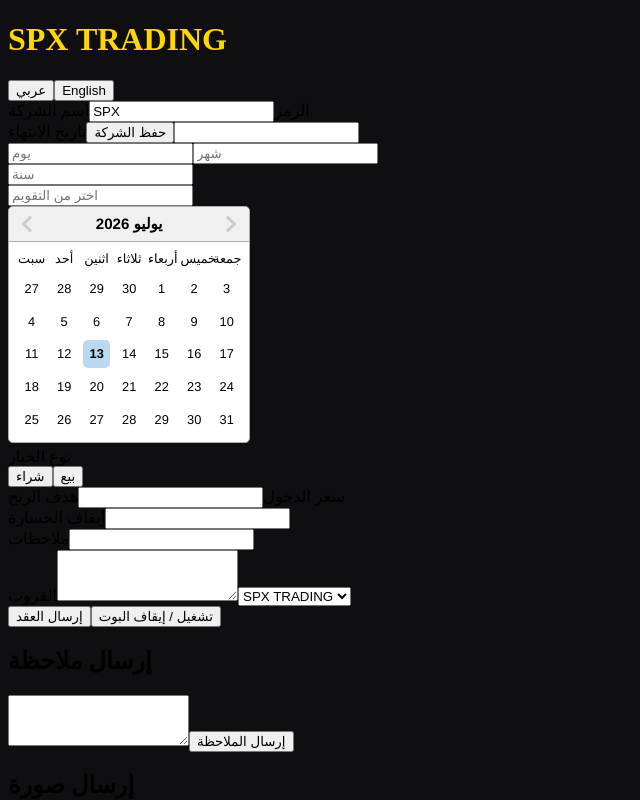
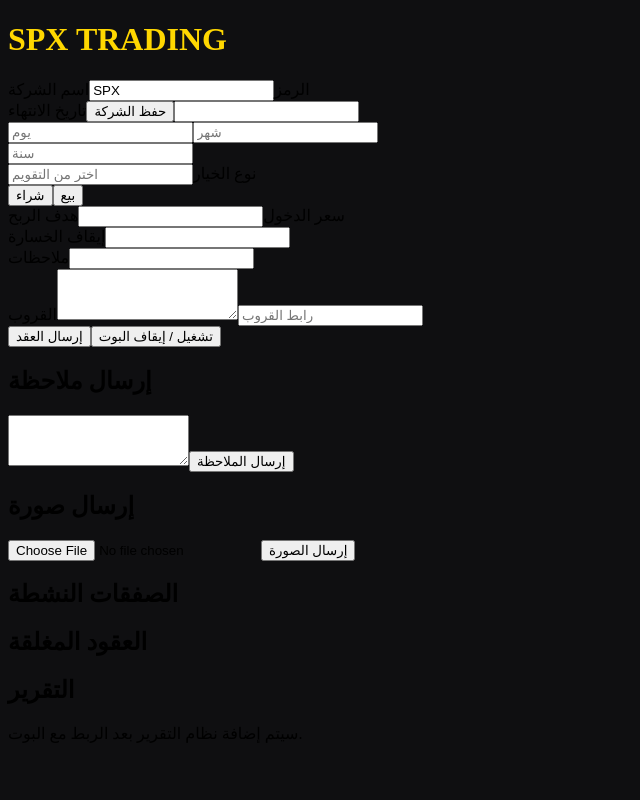
Before and after one commit to alshlyzwz440-collab/dashboard-simple-2024, a Next.js app: page /dashboard in a window 1280 px wide. Shown: the top 800 px of the page, without its empty margins (0-640 px from the left). Built offline with nearby package versions, Linux system fonts and the light colour scheme.

Commit message:
final clean dashboard

```diff
--- a/app/dashboard/page.tsx
+++ b/app/dashboard/page.tsx
@@ -3,18 +3,12 @@
 // react-datepicker installed
 
 import { useState, useEffect } from "react";
-import DatePicker, { registerLocale } from "react-datepicker";
+import DatePicker from "react-datepicker";
 import "react-datepicker/dist/react-datepicker.css";
 
-// الاستيراد الصحيح 100٪
-import { ar, enUS } from "date-fns/locale";
-
-registerLocale("ar", ar);
-registerLocale("en", enUS);
+// ❌ لا يوجد أي استيراد للغات (هذا اللي كان يخرب البناء)
 
 export default function DashboardPage() {
-  const [lang, setLang] = useState("ar");
-
   const [symbol, setSymbol] = useState("SPX");
   const [companyInput, setCompanyInput] = useState("");
   const [companies, setCompanies] = useState<string[]>([]);
@@ -31,13 +25,14 @@ export default function DashboardPage() {
   const [stopLoss, setStopLoss] = useState("");
   const [notes, setNotes] = useState("");
 
-  const [groups] = useState(["SPX TRADING", "QQQ GROUP", "TSLA GROUP"]);
-  const [selectedGroup, setSelectedGroup] = useState("SPX TRADING");
+  // ✔ القروبات فاضية – أنت تضيف بنفسك
+  const [selectedGroup, setSelectedGroup] = useState("");
 
   const [activeTrades, setActiveTrades] = useState<any[]>([]);
   const [closedTrades, setClosedTrades] = useState<any[]>([]);
+  const [imageFile, setImageFile] = useState<File | null>(null);
 
-  const [imageFile, setImageFile] = useState<File | null>(null);
+  const [showPreview, setShowPreview] = useState(false);
 
   useEffect(() => {
     const saved = localStorage.getItem("saved_companies");
@@ -91,8 +86,6 @@ export default function DashboardPage() {
     console.log("Image sent to:", selectedGroup);
   };
 
-  const [showPreview, setShowPreview] = useState(false);
-
   return (
     <div className="min-h-screen bg-black text-white px-4 py-6">
       <div className="mx-auto" style={{ maxWidth: "420px" }}>
@@ -100,15 +93,6 @@ export default function DashboardPage() {
         <h1 className="text-3xl font-bold text-center mb-4" style={{ color: "#FFD700" }}>
           SPX TRADING
         </h1>
-
-        <div className="flex justify-end gap-2 mb-4">
-          <button onClick={() => setLang("ar")} className="px-3 py-1 bg-gray-700 rounded">
-            عربي
-          </button>
-          <button onClick={() => setLang("en")} className="px-3 py-1 bg-gray-700 rounded">
-            English
-          </button>
-        </div>
 
         <div className="bg-[#111] border border-[#333] p-4 rounded-lg mb-6">
 
@@ -169,22 +153,13 @@ export default function DashboardPage() {
             />
           </div>
 
+          {/* ✔ تقويم واحد فقط – بدون locale */}
           <DatePicker
             selected={fullDate}
             onChange={(date) => setFullDate(date)}
             className="w-full bg-black border border-[#444] p-2 rounded mb-3"
             placeholderText="اختر من التقويم"
-            locale={lang}
           />
-
-          <div className="bg-black border border-[#444] p-3 rounded mb-4">
-            <DatePicker
-              inline
-              selected={fullDate}
-              onChange={(date) => setFullDate(date)}
-              locale={lang}
-            />
-          </div>
 
           <label className="text-[#FFD700]">نوع الخيار</label>
           <div className="flex gap-2 mb-3">
@@ -203,16 +178,25 @@ export default function DashboardPage() {
           </div>
 
           <label className="text-[#FFD700]">سعر الدخول</label>
-          <input className="w-full bg-black border border-[#444] p-2 rounded mb-3"
-            value={entryPrice} onChange={(e) => setEntryPrice(e.target.value)} />
+          <input
+            className="w-full bg-black border border-[#444] p-2 rounded mb-3"
+            value={entryPrice}
+            onChange={(e) => setEntryPrice(e.target.value)}
+          />
 
           <label className="text-[#FFD700]">هدف الربح</label>
-          <input className="w-full bg-black border border-[#444] p-2 rounded mb-3"
-            value={takeProfit} onChange={(e) => setTakeProfit(e.target.value)} />
+          <input
+            className="w-full bg-black border border-[#444] p-2 rounded mb-3"
+            value={takeProfit}
+            onChange={(e) => setTakeProfit(e.target.value)}
+          />
 
           <label className="text-[#FFD700]">إيقاف الخسارة</label>
-          <input className="w-full bg-black border border-[#444] p-2 rounded mb-3"
-            value={stopLoss} onChange={(e) => setStopLoss(e.target.value)} />
+          <input
+            className="w-full bg-black border border-[#444] p-2 rounded mb-3"
+            value={stopLoss}
+            onChange={(e) => setStopLoss(e.target.value)}
+          />
 
           <label className="text-[#FFD700]">ملاحظات</label>
           <textarea
@@ -222,16 +206,14 @@ export default function DashboardPage() {
             onChange={(e) => setNotes(e.target.value)}
           />
 
+          {/* ✔ القروب – input فقط */}
           <label className="text-[#FFD700]">القروب</label>
-          <select
-            className="w-full bg-black border border-[#444] p-2 rounded mb-4"
+          <input
+            className="w-full bg-black border border-[#444] p-2 rounded mb-3"
+            placeholder="رابط القروب"
             value={selectedGroup}
             onChange={(e) => setSelectedGroup(e.target.value)}
-          >
-            {groups.map((g) => (
-              <option key={g}>{g}</option>
-            ))}
-          </select>
+          />
 
           <button
             className="w-full bg-yellow-600 p-2 rounded mb-2"
@@ -245,6 +227,7 @@ export default function DashboardPage() {
           </button>
         </div>
 
+        {/* إرسال ملاحظة */}
         <div className="bg-[#111] border border-[#333] p-4 rounded-lg mb-6">
           <h2 className="text-[#FFD700] mb-2">إرسال ملاحظة</h2>
           <textarea
@@ -258,6 +241,7 @@ export default function DashboardPage() {
           </button>
         </div>
 
+        {/* إرسال صورة */}
         <div className="bg-[#111] border border-[#333] p-4 rounded-lg mb-6">
           <h2 className="text-[#FFD700] mb-2">إرسال صورة</h2>
           <input
@@ -270,6 +254,7 @@ export default function DashboardPage() {
           </button>
         </div>
 
+        {/* الصفقات النشطة */}
         <div className="bg-[#111] border border-[#333] p-4 rounded-lg mb-6">
           <h2 className="text-[#FFD700] mb-3">الصفقات النشطة</h2>
           {activeTrades.map((t, i) => (
@@ -281,6 +266,7 @@ export default function DashboardPage() {
           ))}
         </div>
 
+        {/* العقود المغلقة */}
         <div className="bg-[#111] border border-[#333] p-4 rounded-lg mb-6">
           <h2 className="text-[#FFD700] mb-3">العقود المغلقة</h2>
           {closedTrades.map((t, i) => (
@@ -292,6 +278,7 @@ export default function DashboardPage() {
           ))}
         </div>
 
+        {/* التقرير */}
         <div className="bg-[#111] border border-[#333] p-4 rounded-lg mb-6">
           <h2 className="text-[#FFD700] mb-3">التقرير</h2>
           <p className="text-gray-400">سيتم إضافة نظام التقرير بعد الربط مع البوت.</p>
@@ -299,6 +286,7 @@ export default function DashboardPage() {
 
       </div>
 
+      {/* معاينة العقد */}
       {showPreview && (
         <div className="fixed inset-0 bg-black bg-opacity-80 flex items-center justify-center px-4">
           <div className="bg-[#111] border border-[#FFD700] p-5 rounded-lg" style={{ maxWidth: "420px", width: "100%" }}>
```
